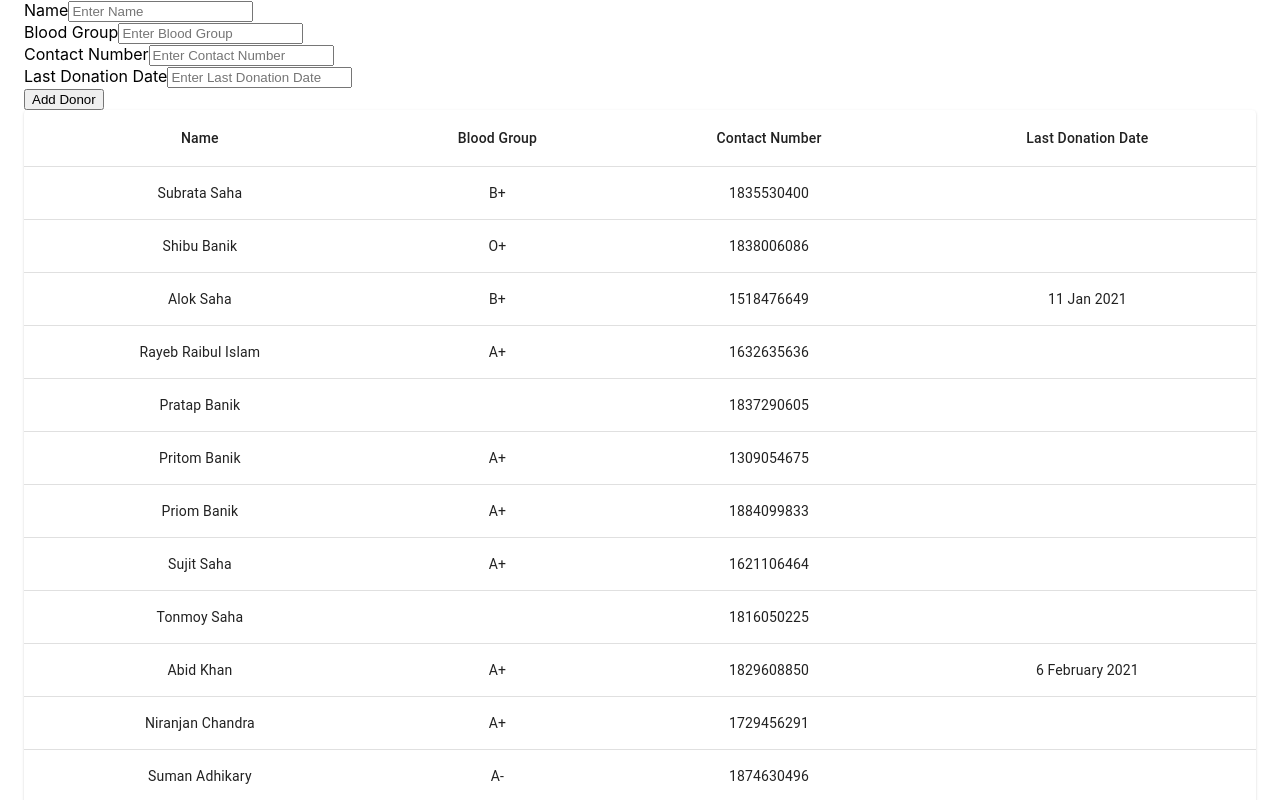
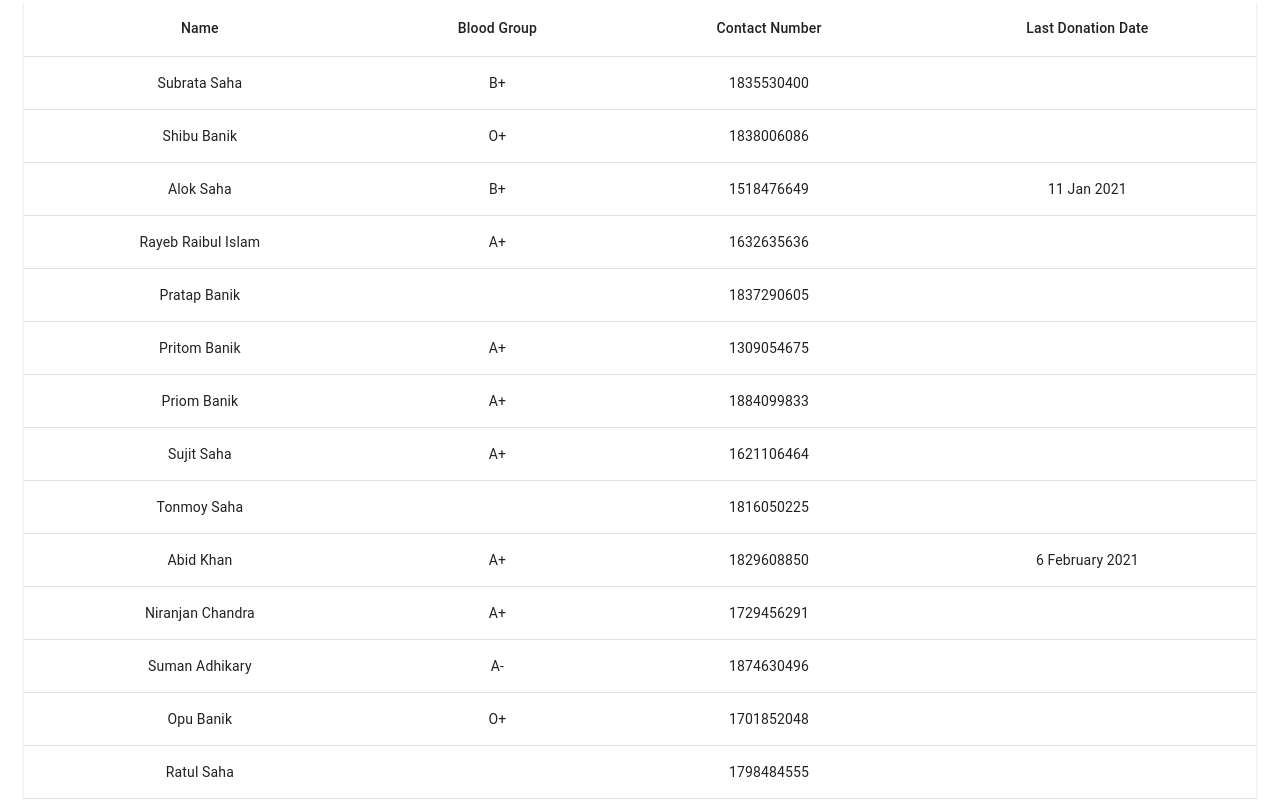
Before and after one commit to abidkhan484/blood-donation-react, a React (Create React App) app: page / in a window 1280 px wide. Shown: the top 800 px of the page. Built offline with nearby package versions, Linux system fonts and the light colour scheme; data requests are answered from the project's data file.

Commit message:
using class component

```diff
--- a/src/App.js
+++ b/src/App.js
@@ -10,7 +10,7 @@ export default class App extends Component {
   render() {
     return (
       <Container>
-        <AddDonor />
+        {/* <AddDonor /> */}
         <Donors />
       </Container>
     );
```
